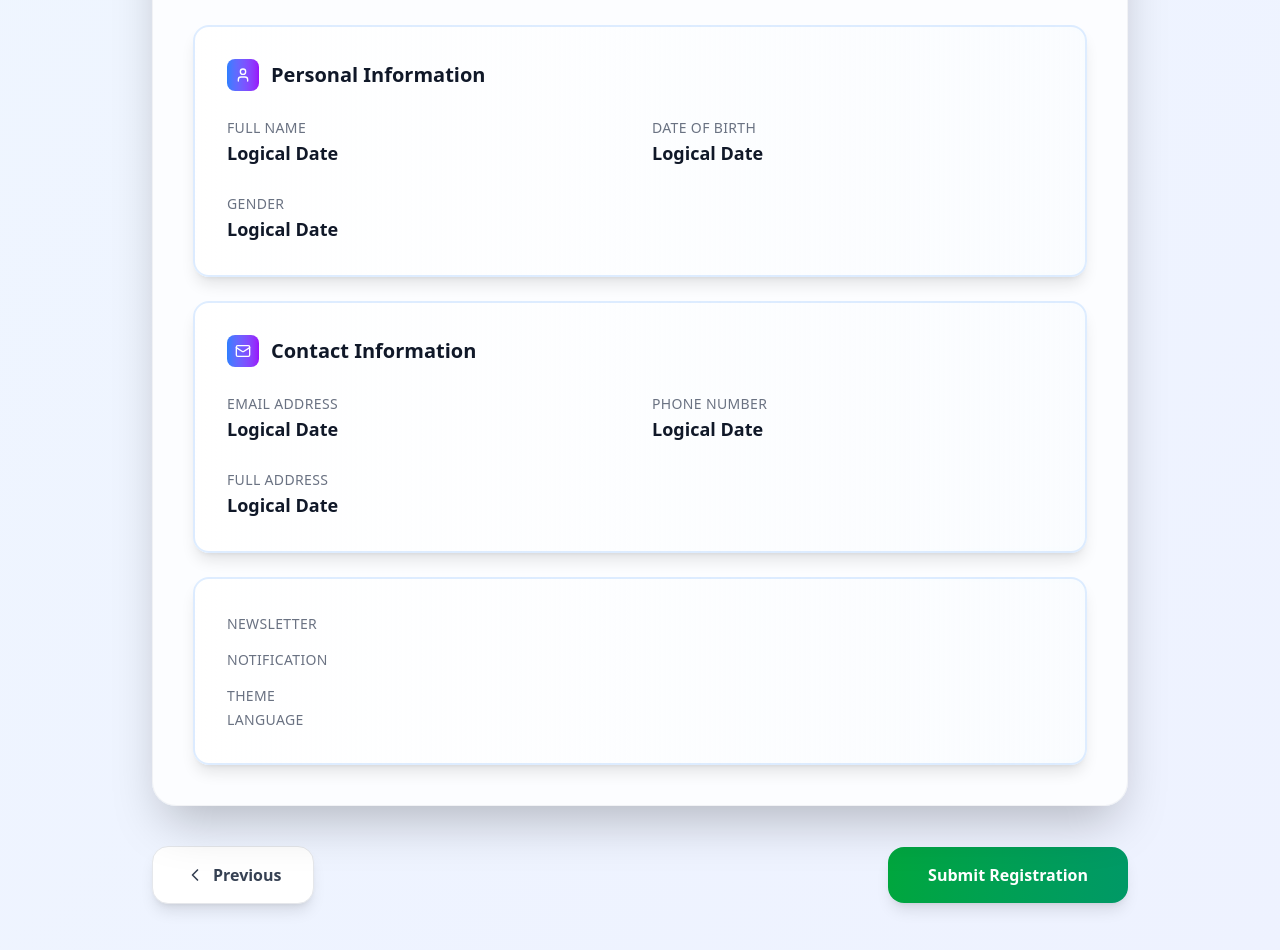
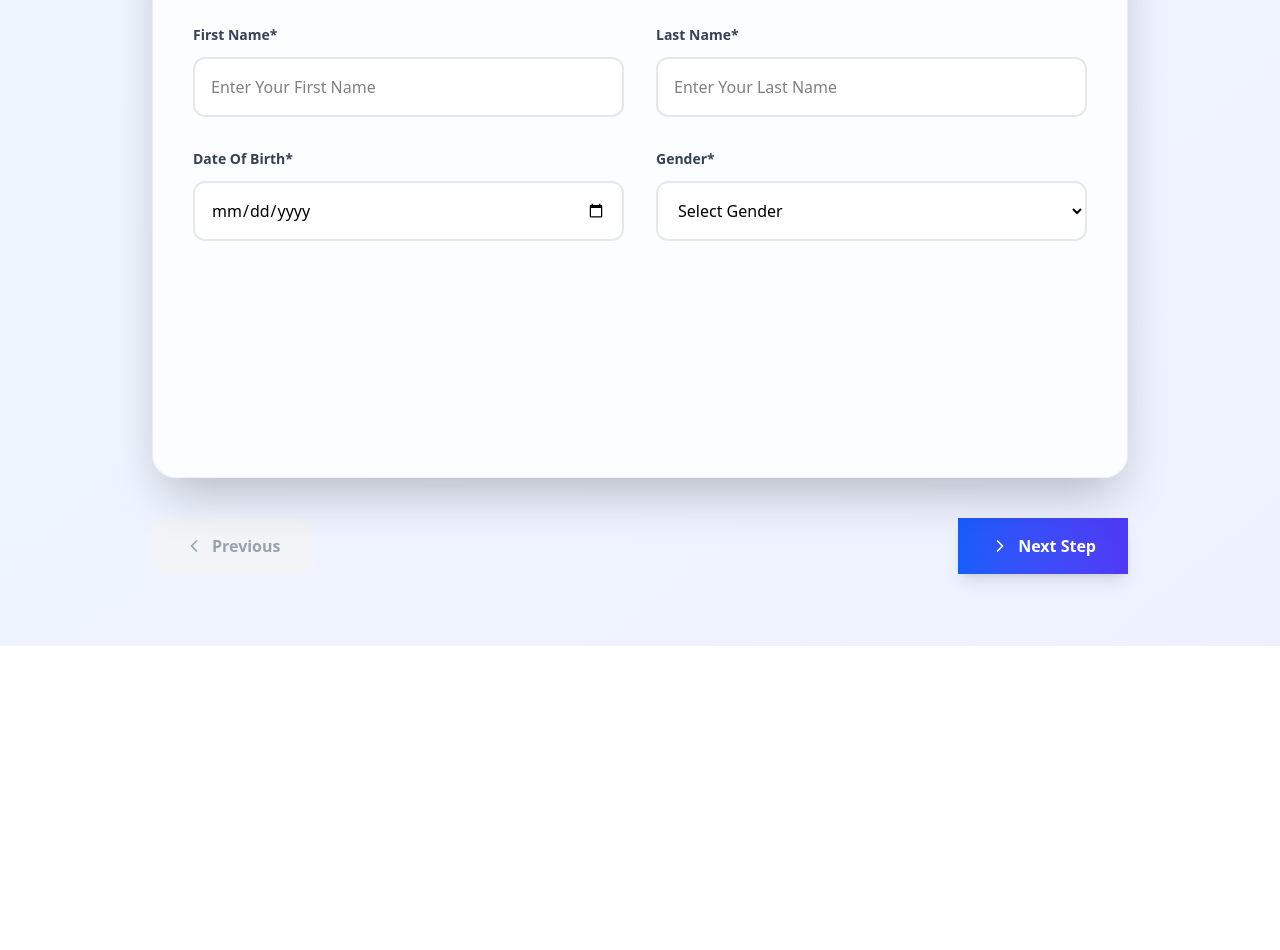
Before and after one commit to marleyDip/React-Multi-Step-Registration-Form-Context-API-Tailwind-CSS, a React (Vite) app: page / in a window 1280 px wide. Shown: the part 460-1410 px from the top of the page. After the commit the page ends 1106 px from the top, so only its background shows below. Built offline with nearby package versions, Linux system fonts and the light colour scheme.

Commit message:
handle submit & reset form

```diff
--- a/src/component/MultiStepForm.jsx
+++ b/src/component/MultiStepForm.jsx
@@ -1,4 +1,4 @@
-import { Check, ChevronLeft, ChevronRight } from "lucide-react";
+import { Check, ChevronLeft, ChevronRight, Sparkles } from "lucide-react";
 import { useFormContext } from "../context/FormContext";
 import { stepIcons } from "../utils/Icon";
 import PersonalInfoStep from "./PersonalInfoStep";
@@ -7,7 +7,15 @@ import PreferenceStep from "./PreferenceStep";
 import ReviewStep from "./ReviewStep";
 
 function MultiStepForm() {
-  const { steps, currentStep, nextStep, prevStep } = useFormContext();
+  const {
+    steps,
+    currentStep,
+    nextStep,
+    prevStep,
+    handleSubmit,
+    isSubmitted,
+    resetForm,
+  } = useFormContext();
 
   //console.log(currentStep);
   //console.log(steps);
@@ -29,6 +37,40 @@ function MultiStepForm() {
         return null;
     }
   };
+
+  if (isSubmitted) {
+    return (
+      <div className="max-w-2xl mx-auto p-6">
+        <div className="text-center py-16">
+          <div className="relative mb-8">
+            <div className="w-24 h-24 mx-auto bg-gradient-to-r from-green-400 to-emerald-500 rounded-full grid place-items-center shadow-2xl">
+              <Check className="w-12 h-12 text-white" />
+            </div>
+
+            <div className="absolute -top-2 -right-2 w-8 h-8 bg-gradient-to-r from-yellow-400 to-orange-500 rounded-full grid place-items-center">
+              <Sparkles className="w-4 h-4 text-white" />
+            </div>
+          </div>
+
+          <h2 className="text-4xl font-black bg-gradient-to-r from-gray-900 to-gray-700 bg-clip-text text-transparent mb-4">
+            Registration Complete!
+          </h2>
+
+          <p className="text-xl  text-gray-600 mb-8 max-w-md mx-auto leading-relaxed">
+            Thank you for providing your information. We'll grt back to you soon
+            with next steps.
+          </p>
+
+          <button
+            className="inline-flex items-center px-8 py-4 bg-gradient-to-r from-blue-600 to-indigo-600 text-white font-semibold rounded-2xl shadow-lg transform transition-all duration-200  hover:from-blue-700 hover:to-indigo-700 hover:shadow-xl hover:-translate-y-1"
+            onClick={resetForm}
+          >
+            Submit Another Form
+          </button>
+        </div>
+      </div>
+    );
+  }
 
   return (
     <div className="max-w-5xl mx-auto p-6">
@@ -170,7 +212,10 @@ function MultiStepForm() {
             Next Step
           </button>
         ) : (
-          <button className="flex items-center px-10 py-4 text-white font-semibold bg-gradient-to-r  from-green-600 to-emerald-600 hover:from-green-700 hover:to-emerald-700 rounded-2xl shadow-lg hover:shadow-xl transform hover:translate-y-1 transition-all duration-200">
+          <button
+            className="flex items-center px-10 py-4 text-white font-semibold bg-gradient-to-r  from-green-600 to-emerald-600 hover:from-green-700 hover:to-emerald-700 rounded-2xl shadow-lg hover:shadow-xl transform hover:translate-y-1 transition-all duration-200"
+            onClick={handleSubmit}
+          >
             Submit Registration
           </button>
         )}
--- a/src/component/ReviewStep.jsx
+++ b/src/component/ReviewStep.jsx
@@ -1,6 +1,8 @@
-import { Lock, Mail, User } from "lucide-react";
+import { Lock, Mail, Settings, User } from "lucide-react";
+import { useFormContext } from "../context/FormContext";
 
 function ReviewStep() {
+  const { formData } = useFormContext();
   return (
     <div className="space-y-8">
       {/* header */}
@@ -36,8 +38,9 @@ function ReviewStep() {
                 Full Name
               </span>
 
-              <p className="text-lg font-semibold  text-gray-900">
-                Logical Date
+              <p className="text-lg  font-semibold text-gray-900">
+                {formData.personalInfo.firstName}{" "}
+                {formData.personalInfo.lastName}
               </p>
             </div>
 
@@ -46,8 +49,8 @@ function ReviewStep() {
                 Date of Birth
               </span>
 
-              <p className="text-lg font-semibold  text-gray-900">
-                Logical Date
+              <p className="text-lg font-semibold text-gray-900">
+                {formData.personalInfo.dateOfBirth || "Not Specified"}
               </p>
             </div>
 
@@ -56,15 +59,15 @@ function ReviewStep() {
                 Gender
               </span>
 
-              <p className="text-lg font-semibold  text-gray-900">
-                Logical Date
+              <p className="text-lg font-semibold text-gray-900">
+                {formData.personalInfo.gender || "Not Specified"}
               </p>
             </div>
           </div>
         </div>
 
         {/* contact */}
-        <div className="bg-gradient-to-r from-white to-blue-50/30 backdrop-blur-sm border-2  border-blue-200/50 rounded-2xl p-8 shadow-lg">
+        <div className="bg-gradient-to-r from-white to-blue-50/30 backdrop-blur-sm border-2 border-blue-200/50 rounded-2xl p-8 shadow-lg">
           <h3 className="text-xl font-bold text-gray-900 mb-6 flex items-center">
             <div className="w-8 h-8 bg-gradient-to-r from-blue-500  to-purple-600 rounded-lg flex items-center justify-center mr-3">
               <Mail className="w-4 h-4 text-white" />
@@ -78,8 +81,8 @@ function ReviewStep() {
                 Email Address
               </span>
 
-              <p className="text-lg font-semibold  text-gray-900">
-                Logical Date
+              <p className="text-lg font-semibold text-gray-900">
+                {formData.contactInfo.email}
               </p>
             </div>
 
@@ -88,8 +91,8 @@ function ReviewStep() {
                 Phone Number
               </span>
 
-              <p className="text-lg font-semibold  text-gray-900">
-                Logical Date
+              <p className="text-lg font-semibold text-gray-900">
+                {formData.contactInfo.phone}
               </p>
             </div>
 
@@ -98,8 +101,9 @@ function ReviewStep() {
                 Full Address
               </span>
 
-              <p className="text-lg font-semibold  text-gray-900">
-                Logical Date
+              <p className="text-lg font-semibold text-gray-900">
+                {formData.contactInfo.address}, {formData.contactInfo.city},
+                {formData.contactInfo.zipCode}
               </p>
             </div>
           </div>
@@ -107,6 +111,14 @@ function ReviewStep() {
 
         {/* newsletter */}
         <div className="bg-gradient-to-r from-white to-blue-50/30 backdrop-blur-sm border-2  border-blue-200/50 rounded-2xl p-8 shadow-lg">
+          <h3 className="text-xl font-bold text-gray-900 mb-6 flex items-center">
+            <div className="w-8 h-8 bg-gradient-to-r from-blue-500  to-purple-600 rounded-lg flex items-center justify-center mr-3">
+              <Settings className="w-4 h-4 text-white" />
+            </div>
+            preferences
+          </h3>
+
+          <div className="grid grid-cols-1 md:grid-cols-2 gap-6">
             <div className="space-y-1">
               <span className="text-sm font-medium text-gray-500 uppercase tracking-wide">
                 Newsletter
@@ -114,8 +126,16 @@ function ReviewStep() {
 
               <div className="flex items-center">
                 {/* conditional rendering */}
-              <div className={`w-3 h-3 rounded-full mr-2`}></div>
-              <p className="text-lg font-semibold text-gray-900"></p>
+                <div
+                  className={`w-3 h-3 rounded-full mr-2 ${
+                    formData.preferences.newsletter
+                      ? "bg-green-500"
+                      : "bg-gray-400"
+                  }`}
+                ></div>
+                <p className="text-lg font-semibold text-gray-900">
+                  {formData.preferences.newsletter ? "Enable" : "Disable"}
+                </p>
               </div>
             </div>
 
@@ -126,8 +146,16 @@ function ReviewStep() {
 
               <div className="flex items-center">
                 {/* conditional rendering */}
-              <div className={`w-3 h-3 rounded-full mr-2`}></div>
-              <p className="text-lg font-semibold text-gray-900"></p>
+                <div
+                  className={`w-3 h-3 rounded-full mr-2 ${
+                    formData.preferences.notification
+                      ? "bg-green-500"
+                      : "bg-gray-400"
+                  }`}
+                ></div>
+                <p className="text-lg font-semibold text-gray-900">
+                  {formData.preferences.notification ? "Enable" : "Disable"}
+                </p>
               </div>
             </div>
 
@@ -138,7 +166,9 @@ function ReviewStep() {
 
               <div className="flex items-center">
                 <div className="flex items-center">
-                <p className="text-lg font-semibold text-gray-900 capitalize"></p>
+                  <p className="text-lg font-semibold text-gray-900 capitalize">
+                    {formData.preferences.theme}
+                  </p>
                 </div>
               </div>
             </div>
@@ -150,7 +180,10 @@ function ReviewStep() {
 
               <div className="flex items-center">
                 <div className="flex items-center">
-                <p className="text-lg font-semibold text-gray-900 uppercase tracking-wide"></p>
+                  <p className="text-lg font-semibold text-gray-900 uppercase tracking-wide">
+                    {formData.preferences.language}
+                  </p>
+                </div>
               </div>
             </div>
           </div>
--- a/src/context/FormContext.jsx
+++ b/src/context/FormContext.jsx
@@ -5,9 +5,11 @@ const FormContext = createContext();
 export const useFormContext = () => useContext(FormContext);
 
 export const FormProvider = ({ children }) => {
-  const [currentStep, setCurrentStep] = useState(4);
+  const [currentStep, setCurrentStep] = useState(1);
 
   const [errors, setErrors] = useState({});
+
+  const [isSubmitted, setIsSubmitted] = useState(false);
 
   const [formData, setFormData] = useState({
     personalInfo: {
@@ -31,6 +33,7 @@ export const FormProvider = ({ children }) => {
     },
   });
 
+  // update form input value
   const updateFormData = (section, data) => {
     setFormData((prev) => ({
       ...prev,
@@ -38,6 +41,7 @@ export const FormProvider = ({ children }) => {
     }));
   };
 
+  // if value empty then error msg
   const validateStep = (step) => {
     const newErrors = {};
 
@@ -79,6 +83,44 @@ export const FormProvider = ({ children }) => {
     setCurrentStep((prev) => Math.max(prev - 1, 1));
   };
 
+  // handle submit
+  const handleSubmit = () => {
+    if (validateStep(currentStep)) {
+      console.log("Form Submitted", formData);
+    }
+
+    setIsSubmitted(true);
+  };
+
+  // reset form
+  const resetForm = () => {
+    setCurrentStep(1);
+    setErrors({});
+    setIsSubmitted(false);
+    setFormData({
+      personalInfo: {
+        firstName: "",
+        lastName: "",
+        dateOfBirth: "",
+        gender: "",
+      },
+      contactInfo: {
+        email: "",
+        phone: "",
+        address: "",
+        city: "",
+        zipCode: "",
+      },
+      preferences: {
+        newsletter: false,
+        notification: true,
+        theme: "light",
+        language: "bn",
+      },
+    });
+  };
+
+  // multi step
   const steps = [
     { id: 1, title: "Personal Info", description: "Basic Information" },
     { id: 2, title: "Contacts", description: "Reach You!" },
@@ -94,6 +136,9 @@ export const FormProvider = ({ children }) => {
     updateFormData,
     nextStep,
     prevStep,
+    handleSubmit,
+    isSubmitted,
+    resetForm,
   };
 
   return <FormContext.Provider value={value}>{children}</FormContext.Provider>;
```
Lines whose indentation alone changed are shown as unchanged.
